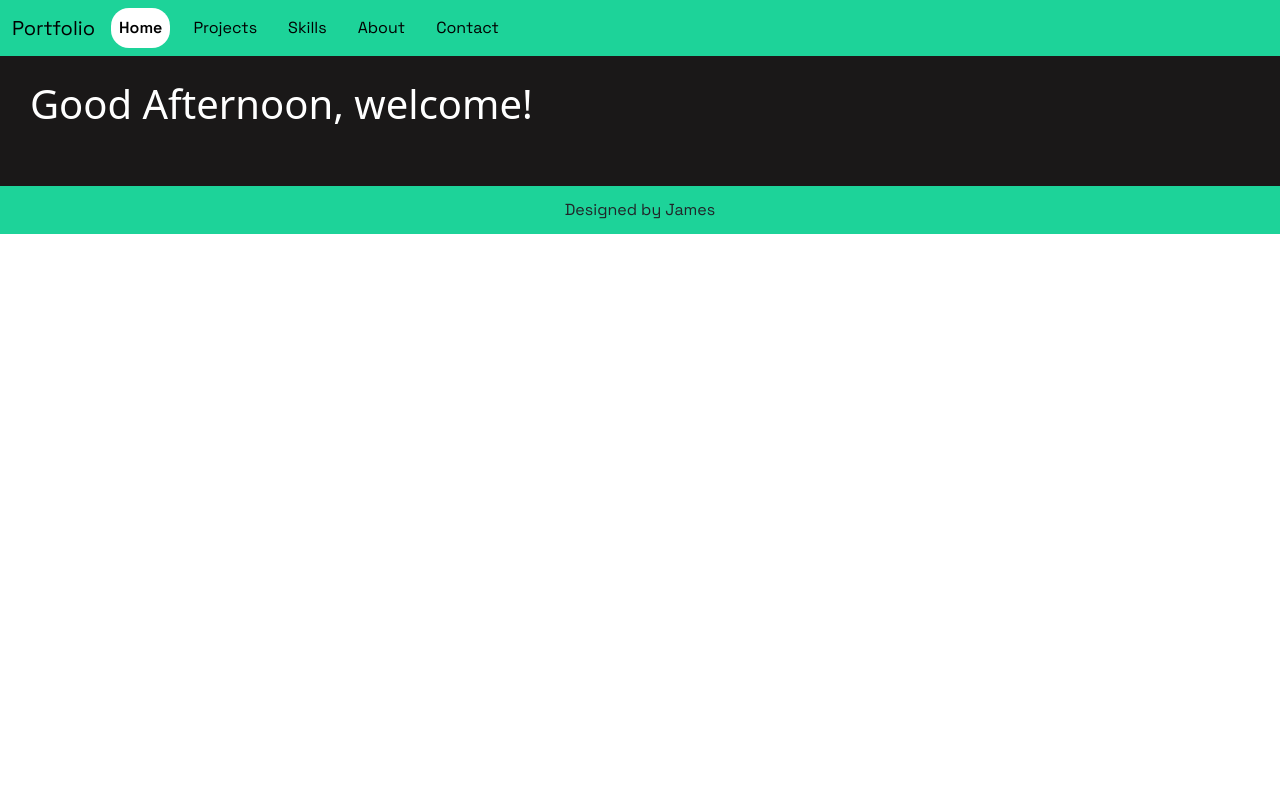
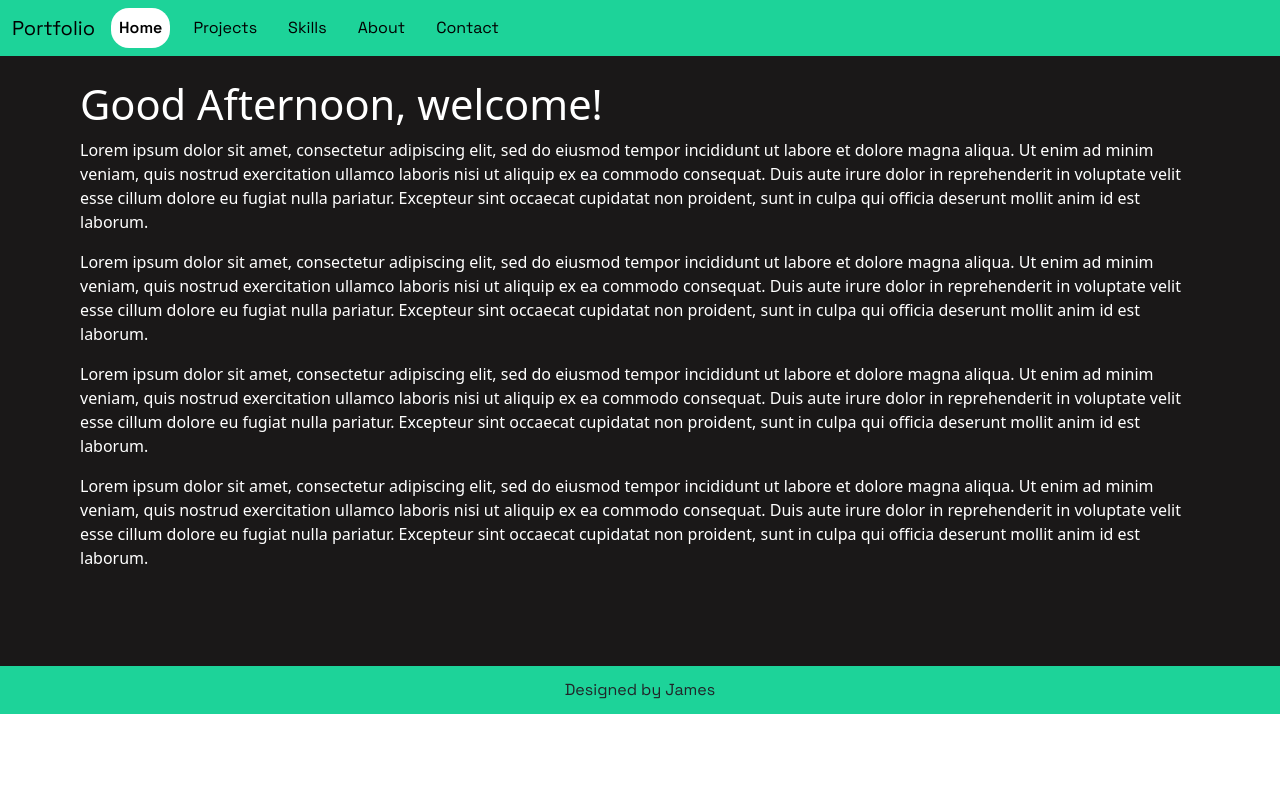
Before and after one commit to james-fitz86/portfolio, a Flask app: page / in a window 1280 px wide. Run offline with Flask 3, Linux system fonts and the light colour scheme.

Commit message:
added dynamic css for main padding and h1

```diff
--- a/static/css/style.css
+++ b/static/css/style.css
@@ -2,16 +2,27 @@
     margin: 0;
     width: 100%;
     margin: auto;
-    height: 100%;
+    height: 100dvh;
 }
 body{
     margin: 0;
     padding: 0;
 }
 main{
-  padding: 80px 30px 50px;
+  padding: min(5em, 8%);
+  padding-top: 80px;
   background-color: #1a1818;
   color: #ffffff;
+}
+main h1{
+  font-size: clamp(1.6rem, calc(2vw + 1rem), 5rem);
+}
+main a{
+  text-decoration: none;
+  color: #1dd399;
+}
+main a:hover{
+  color: #00b8d4;
 }
 .custom-navbar {
   background-color: #1dd399 !important;
--- a/templates/index.html
+++ b/templates/index.html
@@ -4,4 +4,8 @@
 
 {% block main %}
         <h1>{{ greeting }}, welcome!</h1>
+        <p>Lorem ipsum dolor sit amet, consectetur adipiscing elit, sed do eiusmod tempor incididunt ut labore et dolore magna aliqua. Ut enim ad minim veniam, quis nostrud exercitation ullamco laboris nisi ut aliquip ex ea commodo consequat. Duis aute irure dolor in reprehenderit in voluptate velit esse cillum dolore eu fugiat nulla pariatur. Excepteur sint occaecat cupidatat non proident, sunt in culpa qui officia deserunt mollit anim id est laborum.</p>
+        <p>Lorem ipsum dolor sit amet, consectetur adipiscing elit, sed do eiusmod tempor incididunt ut labore et dolore magna aliqua. Ut enim ad minim veniam, quis nostrud exercitation ullamco laboris nisi ut aliquip ex ea commodo consequat. Duis aute irure dolor in reprehenderit in voluptate velit esse cillum dolore eu fugiat nulla pariatur. Excepteur sint occaecat cupidatat non proident, sunt in culpa qui officia deserunt mollit anim id est laborum.</p>
+        <p>Lorem ipsum dolor sit amet, consectetur adipiscing elit, sed do eiusmod tempor incididunt ut labore et dolore magna aliqua. Ut enim ad minim veniam, quis nostrud exercitation ullamco laboris nisi ut aliquip ex ea commodo consequat. Duis aute irure dolor in reprehenderit in voluptate velit esse cillum dolore eu fugiat nulla pariatur. Excepteur sint occaecat cupidatat non proident, sunt in culpa qui officia deserunt mollit anim id est laborum.</p>
+        <p>Lorem ipsum dolor sit amet, consectetur adipiscing elit, sed do eiusmod tempor incididunt ut labore et dolore magna aliqua. Ut enim ad minim veniam, quis nostrud exercitation ullamco laboris nisi ut aliquip ex ea commodo consequat. Duis aute irure dolor in reprehenderit in voluptate velit esse cillum dolore eu fugiat nulla pariatur. Excepteur sint occaecat cupidatat non proident, sunt in culpa qui officia deserunt mollit anim id est laborum.</p>
 {% endblock %}
```
